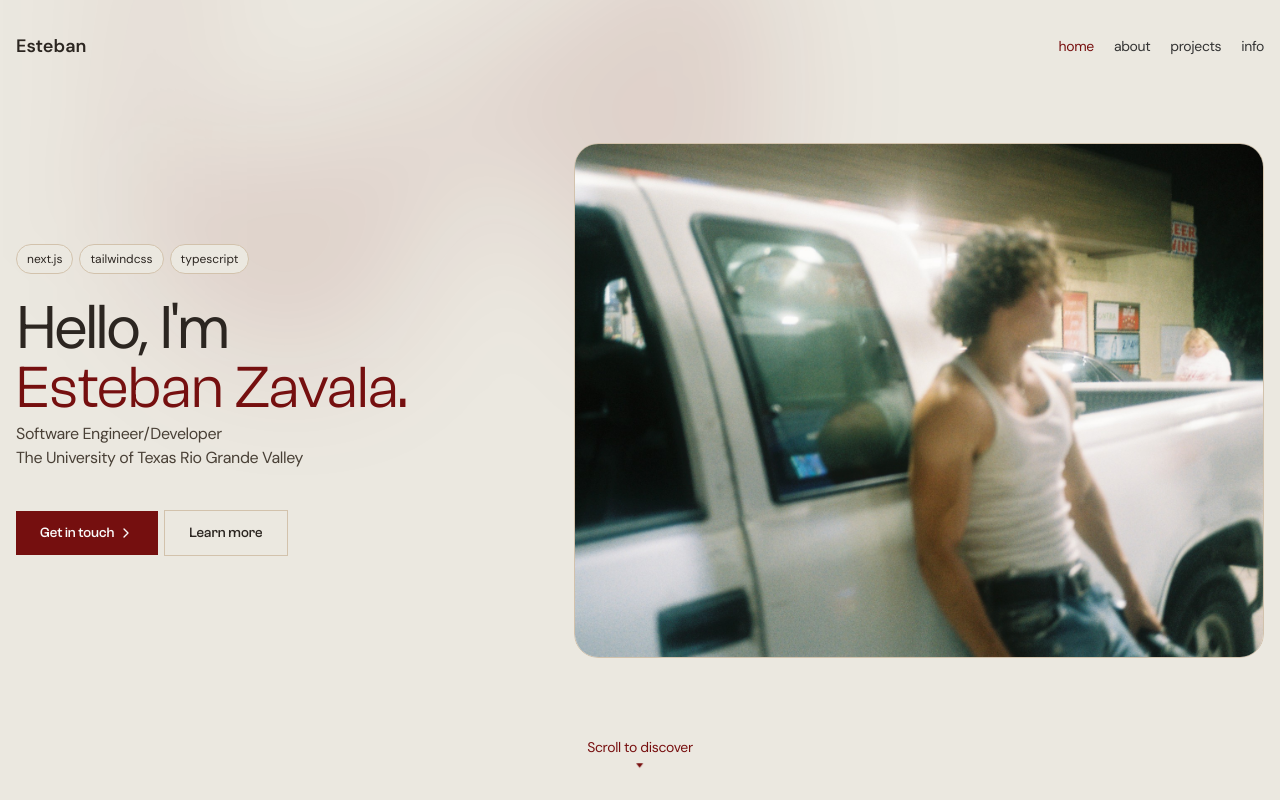
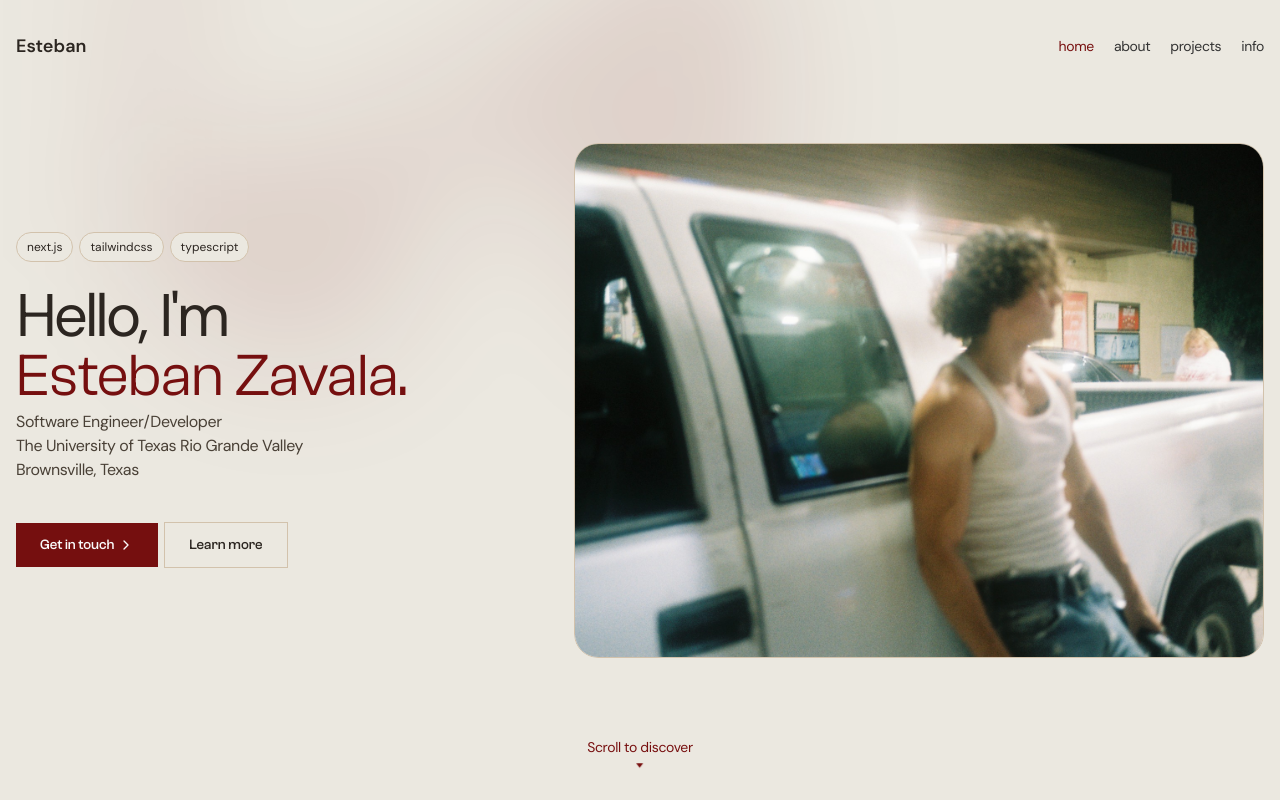
Before and after one commit to Zavalaesteban1/zWebsite, a Next.js app: page / in a window 1280 px wide. Shown: the top 800 px of the page. Built offline with nearby package versions, Linux system fonts and the light colour scheme.

Commit message:
Configure for GitHub Pages deployment

```diff
--- a/next.config.js
+++ b/next.config.js
@@ -42,17 +42,10 @@
 // export default withPWA(nextConfig);
 /** @type {import('next').NextConfig} */
 const nextConfig = {
-  reactStrictMode: true,
-  swcMinify: true,
-  images: {
-    domains: ["localhost"],
-    remotePatterns: [
-      {
-        protocol: "https",
-        hostname: "**",
-      },
-    ],
-  },
-};
+  output: 'export',
+  images: { unoptimized: true },
+  assetPrefix: './',
+  basePath: '/https://github.com/Zavalaesteban1/zWebsite', // Replace with your repository name
+}
 
-module.exports = nextConfig;
+module.exports = nextConfig
--- a/package.json
+++ b/package.json
@@ -8,7 +8,9 @@
     "lint": "next lint",
     "start": "next start",
     "type-check": "tsc --noEmit",
-    "format": "prettier --write ./src/**/*.{ts,tsx,js,jsx,json,md}"
+    "format": "prettier --write ./src/**/*.{ts,tsx,js,jsx,json,md}",
+    "export": "next build && next export",
+    "deploy": "next build && next export && touch out/.nojekyll && gh-pages -d out -t true"
   },
   "dependencies": {
     "@motionone/utils": "^10.17.0",
@@ -48,6 +50,7 @@
     "autoprefixer": "^10.4.14",
     "eslint": "^8.54.0",
     "eslint-config-next": "^14.0.4",
+    "gh-pages": "^6.2.0",
     "postcss": "^8.4.31",
     "prettier": "^3.1.0",
     "prettier-plugin-tailwindcss": "^0.5.7",
--- a/src/pages/index.tsx
+++ b/src/pages/index.tsx
@@ -14,6 +14,7 @@ import {
   MonitorSmartphone,
   Computer,
   Wrench,
+  Smartphone,
   CircleUser,
   Linkedin,
 } from "lucide-react";
@@ -267,7 +268,15 @@ export default function Home() {
                   rel="noopener noreferrer"
                   className="hover:text-[#770F0F] transition-colors duration-200 hover:underline"
                 >
-                  The University of Texas Rio Grande Valley
+                  The University of Texas Rio Grande Valley<br />
+                </Link>
+                <Link
+                  href="https://visitbtx.com/"
+                  target="_blank"
+                  rel="noopener noreferrer"
+                  className="hover:text-[#770F0F] transition-colors duration-200 hover:underline"
+                >
+                  Brownsville, Texas
                 </Link>
               </p>
             </div>
@@ -472,8 +481,8 @@ export default function Home() {
                     I got you.
                   </span>
                 </h2>
-                <p className="mt-2 tracking-tighter text-black text-secondary-foreground">
-                  Here are some some of my skills and my contact info
+                <p className="mt-2 tracking-tighter text-black">
+                  Here are some of my skills and my contact info
                 </p>
               </div>
               {services.map((service) => (
```
Also changed, not shown: 1 other file (tests, documents, lock files or other folders).
